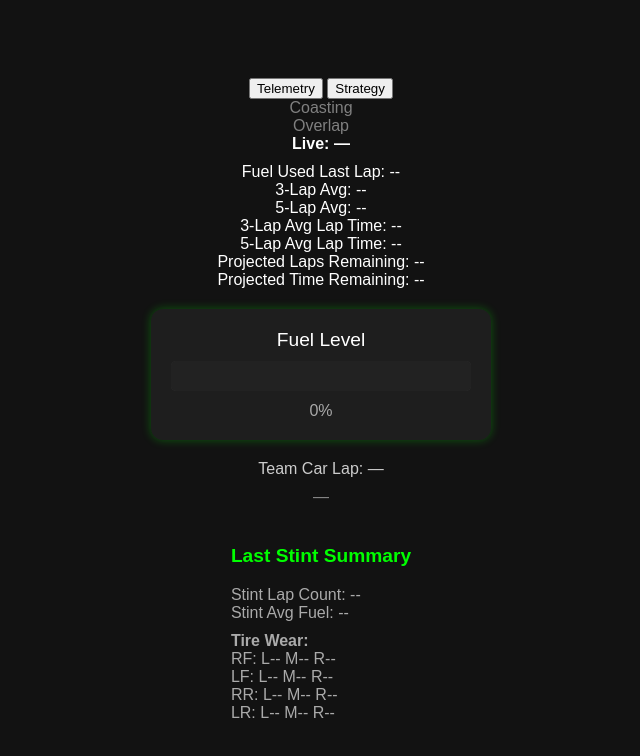
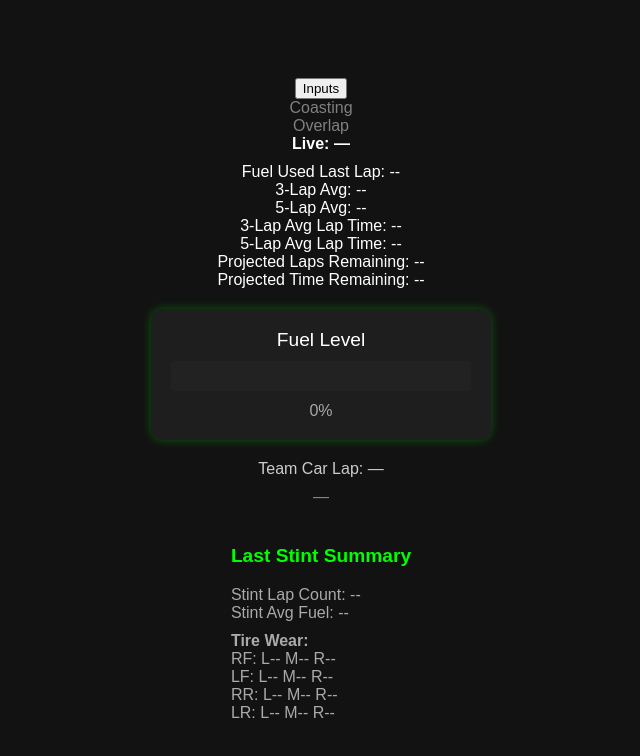
Before and after one commit to Radian-Motorsport/RadianApp, a website: page telemetry-backend/public/index.html in a window 1280 px wide. Shown: the whole page, without its empty margins (319-959 px from the left). Drawn offline with nearby package versions, Linux system fonts and the light colour scheme; no server answers.

Commit message:
Update index.html

```diff
--- a/telemetry-backend/public/index.html
+++ b/telemetry-backend/public/index.html
@@ -91,8 +91,7 @@
 <body>
     <!-- Add to top of index.html -->
   <div class="nav">
-    <button onclick="location.href='index.html'">Telemetry</button>
-    <button onclick="location.href='strategy.html'">Strategy</button>
+        <button onclick="location.href='inputs.html'">Inputs</button>
   </div>
 
 
```
